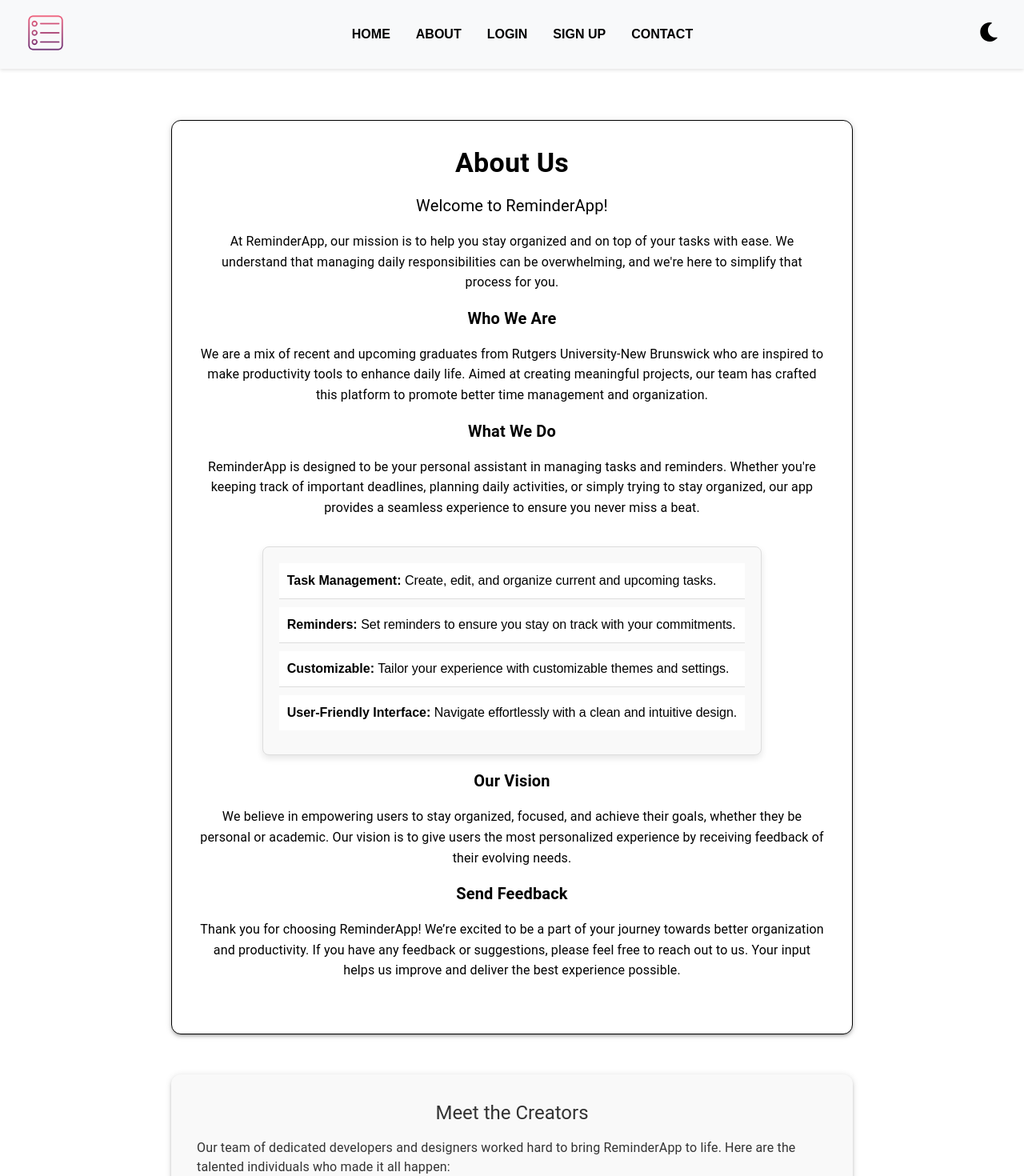
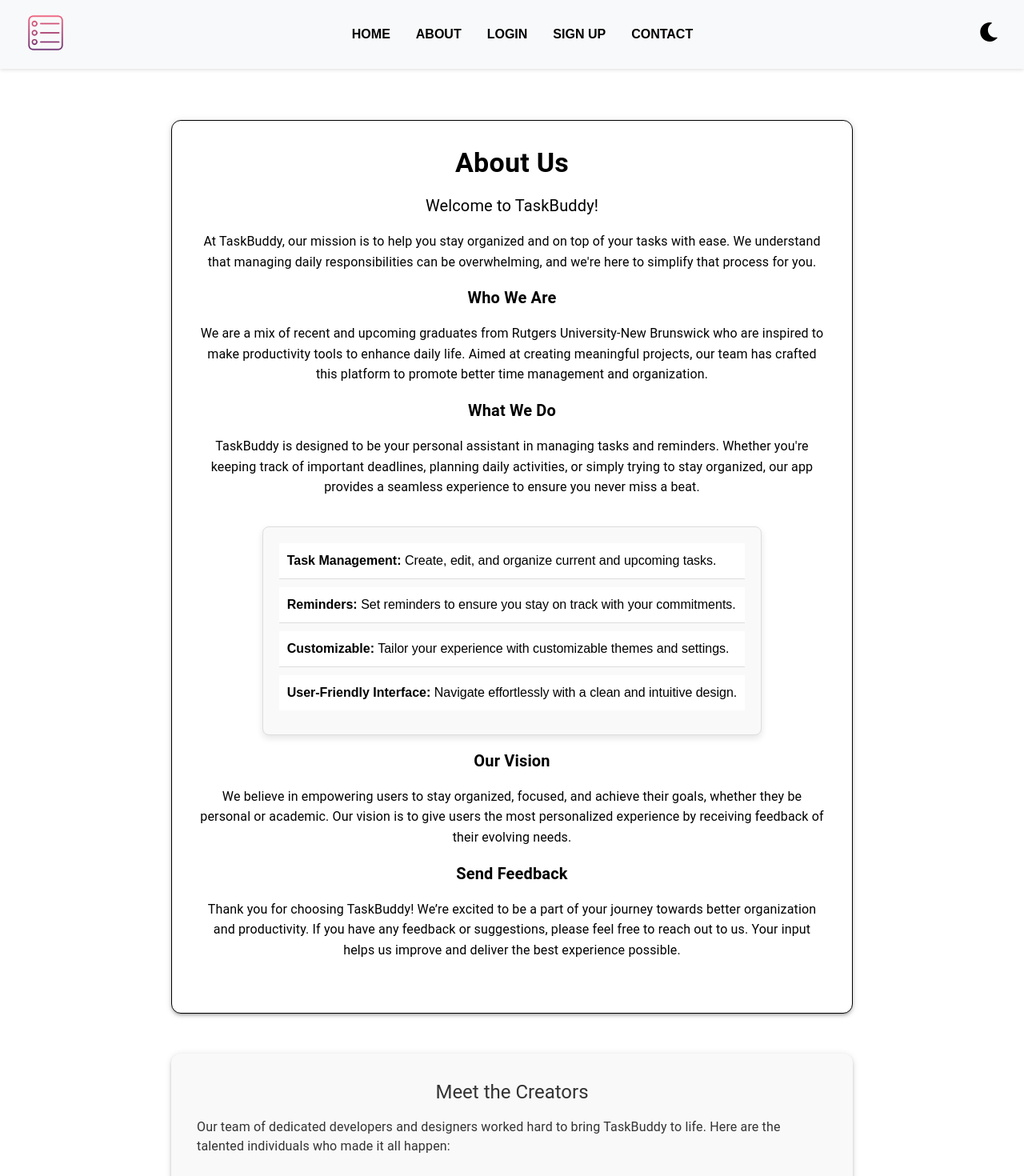
Before and after one commit to pedropa140/Reminder-App, a React (Create React App) app in the folder client/: page /about in a window 1280 px wide. Shown: the top 1470 px of the page at 80% size. Built offline with nearby package versions, Linux system fonts and the light colour scheme.

Commit message:
Changed content

```diff
--- a/client/public/index.html
+++ b/client/public/index.html
@@ -13,7 +13,7 @@
 
     <link rel="manifest" href="%PUBLIC_URL%/manifest.json" />
 
-    <title>Reminder App</title>
+    <title>TaskBuddy</title>
   </head>
   <body>
     <noscript>You need to enable JavaScript to run this app.</noscript>
--- a/client/src/components/AboutPage.js
+++ b/client/src/components/AboutPage.js
@@ -64,10 +64,10 @@ const AboutPage = () => {
             About Us
           </Typography>
           <Typography variant="h6" sx={{ mb: 2, fontWeight: 'normal' }}>
-            Welcome to ReminderApp!
+            Welcome to TaskBuddy!
           </Typography>
           <Typography variant="body1" sx={{ mb: 2, lineHeight: 1.6 }}>
-            At ReminderApp, our mission is to help you stay organized and on top of your tasks with ease. We understand that managing daily responsibilities can be overwhelming, and we're here to simplify that process for you.
+            At TaskBuddy, our mission is to help you stay organized and on top of your tasks with ease. We understand that managing daily responsibilities can be overwhelming, and we're here to simplify that process for you.
           </Typography>
           <Typography variant="h6" sx={{ mb: 2, fontWeight: 'bold' }}>
             Who We Are
@@ -80,7 +80,7 @@ const AboutPage = () => {
             What We Do
           </Typography>
           <Typography variant="body1" sx={{ mb: 2, lineHeight: 1.6 }}>
-            ReminderApp is designed to be your personal assistant in managing tasks and reminders. Whether you're keeping track of important deadlines, planning daily activities, or simply trying to stay organized, our app provides a seamless experience to ensure you never miss a beat.
+            TaskBuddy is designed to be your personal assistant in managing tasks and reminders. Whether you're keeping track of important deadlines, planning daily activities, or simply trying to stay organized, our app provides a seamless experience to ensure you never miss a beat.
           </Typography>
           <ul style={{
             textAlign: 'left',
@@ -153,7 +153,7 @@ const AboutPage = () => {
             Send Feedback
           </Typography>
           <Typography variant="body1" sx={{ mb: 2, lineHeight: 1.6 }}>
-            Thank you for choosing ReminderApp! We’re excited to be a part of your journey towards better organization and productivity. If you have any feedback or suggestions, please feel free to reach out to us. Your input helps us improve and deliver the best experience possible.
+            Thank you for choosing TaskBuddy! We’re excited to be a part of your journey towards better organization and productivity. If you have any feedback or suggestions, please feel free to reach out to us. Your input helps us improve and deliver the best experience possible.
           </Typography>
         </Box>
       </Container>
@@ -176,7 +176,7 @@ const AboutPage = () => {
       Meet the Creators
     </Typography>
     <Typography variant="body1" sx={{ mb: 4 }}>
-      Our team of dedicated developers and designers worked hard to bring ReminderApp to life. Here are the talented individuals who made it all happen:
+      Our team of dedicated developers and designers worked hard to bring TaskBuddy to life. Here are the talented individuals who made it all happen:
     </Typography>
     <Grid container spacing={4} sx={{ width: '100%' }}>
       {creators.map((creator, index) => (
--- a/client/src/components/HomePage.js
+++ b/client/src/components/HomePage.js
@@ -30,8 +30,8 @@ const HomePage = () => {
       </nav>
       <main className={`hero-section ${darkMode ? 'dark-hero-content' : ''}`}>
         <div className={`hero-content ${darkMode ? 'dark-hero-box' : ''}`}>
-          <h1>Welcome to ReminderApp</h1>
-          <p>Your personal assistant to stay organized and on top of your tasks.</p>
+          <h1>Welcome to TaskBuddy</h1>
+          <p>Your personal assistant and buddy to stay organized and on top of your tasks.</p>
           <Link to="/signup" className="cta-button">Get Started</Link>
         </div>
       </main>
```
